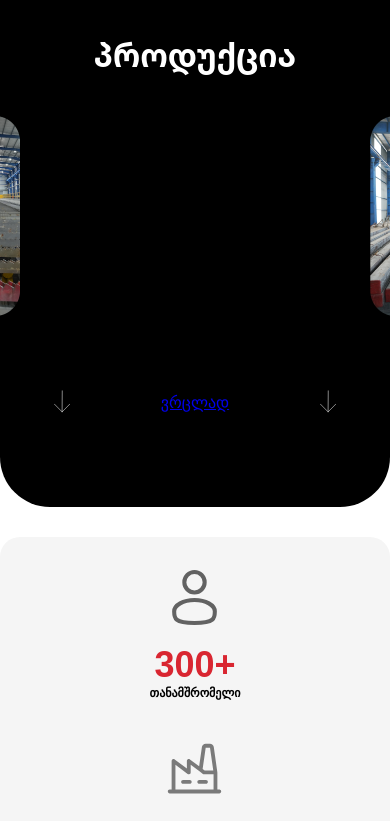
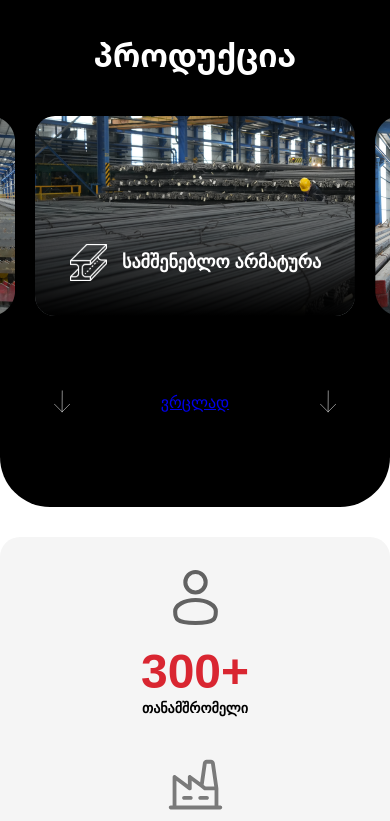
Before and after one commit to LukaKikvidze/gmetal_V, an Angular app: page / in a window 390 px wide. Shown: the part 1851-2672 px from the top of the page. Built offline with nearby package versions, Linux system fonts and the light colour scheme.

Commit message:
product fix

```diff
--- a/src/app/components/products/products.css
+++ b/src/app/components/products/products.css
@@ -172,13 +172,12 @@
    Responsive Styles
 ========================== */
 
-/* Tablets */
+/* Tablets & small screens */
 @media (max-width: 1024px) {
   .carousel-center-item {
     width: 400px;
     height: 320px;
   }
-
   .carousel-side-img {
     width: 100px;
     height: 300px;
@@ -186,29 +185,34 @@
 }
 
 @media (max-width: 768px) {
+  .carousel-center-item {
+    width: 320px;
+    height: 220px;
+  }
+  .carousel-side-img {
+    width: 80px;
+    height: 240px;
+  }
   .center-item-overlay {
-    height: 200px; /* მცირე ეკრანებზე */
+    height: 160px;
     padding: 15px;
   }
 }
 
-
-/* Small tablets / large phones */
-@media (max-width: 768px) {
-  .products-carousel {
-    gap: 15px;
-    padding: 0 10px;
+@media (max-width: 480px) {
+  .carousel-center-item {
+    width: 100%;
+    max-width: 320px;
+    height: 200px;
   }
-
-  .carousel-center-item {
-    width: 320px;
-    height: auto;
+  .carousel-side-img {
+    width: 70px;
+    height: 200px;
   }
-
-  .carousel-side-img {
-    width: 80px;
-    height: 240px;
+  .products-title {
+    font-size: 32px;
   }
+}
 
   .stats-container {
     flex-direction: column;
@@ -221,29 +225,3 @@
     padding: 30px 0;
   }
 }
-
-/* Mobile phones */
-@media (max-width: 480px) {
-  .carousel-center-item {
-    width: 100%;
-    max-width: 320px;
-    height: auto;
-  }
-
-  .carousel-side-img {
-    width: 70px;
-    height: 200px;
-  }
-
-  .products-title {
-    font-size: 32px;
-  }
-
-  .stat-number {
-    font-size: 36px;
-  }
-
-  .stat-label {
-    font-size: 12px;
-  }
-}
```
